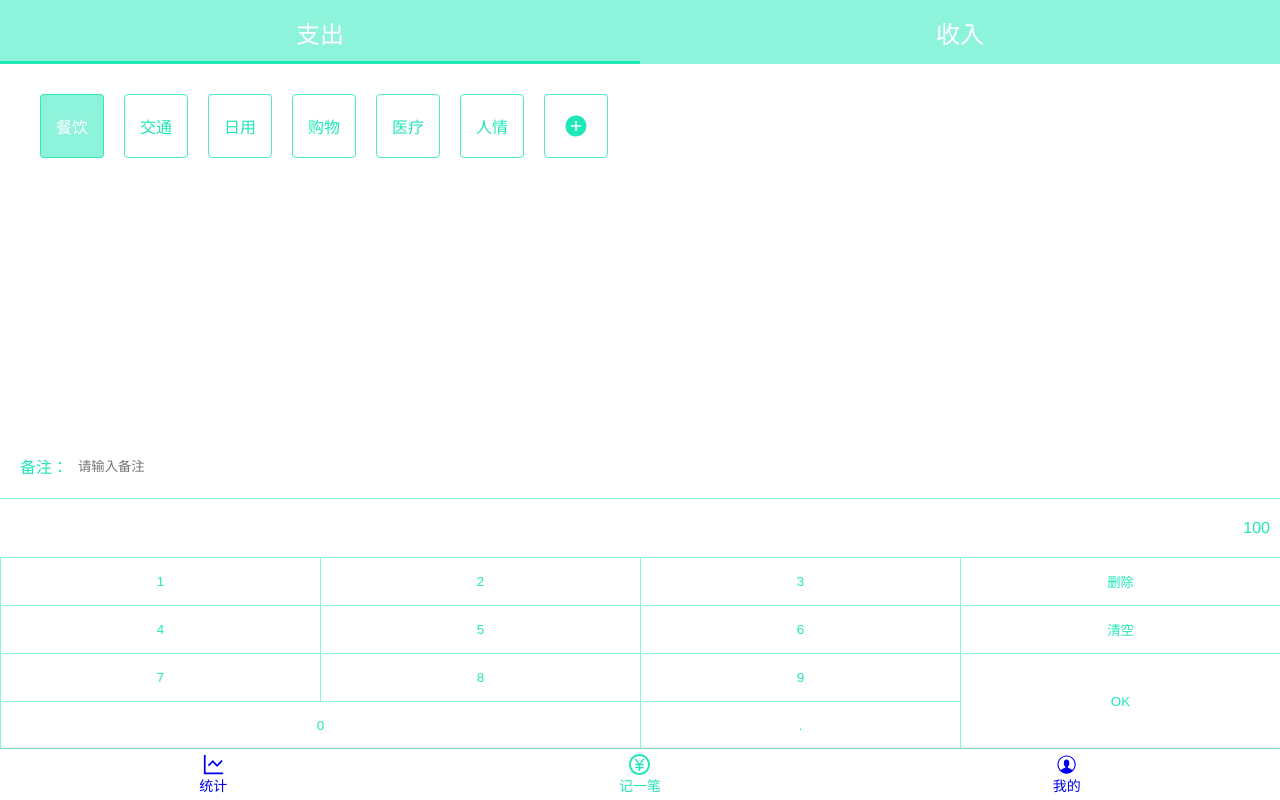
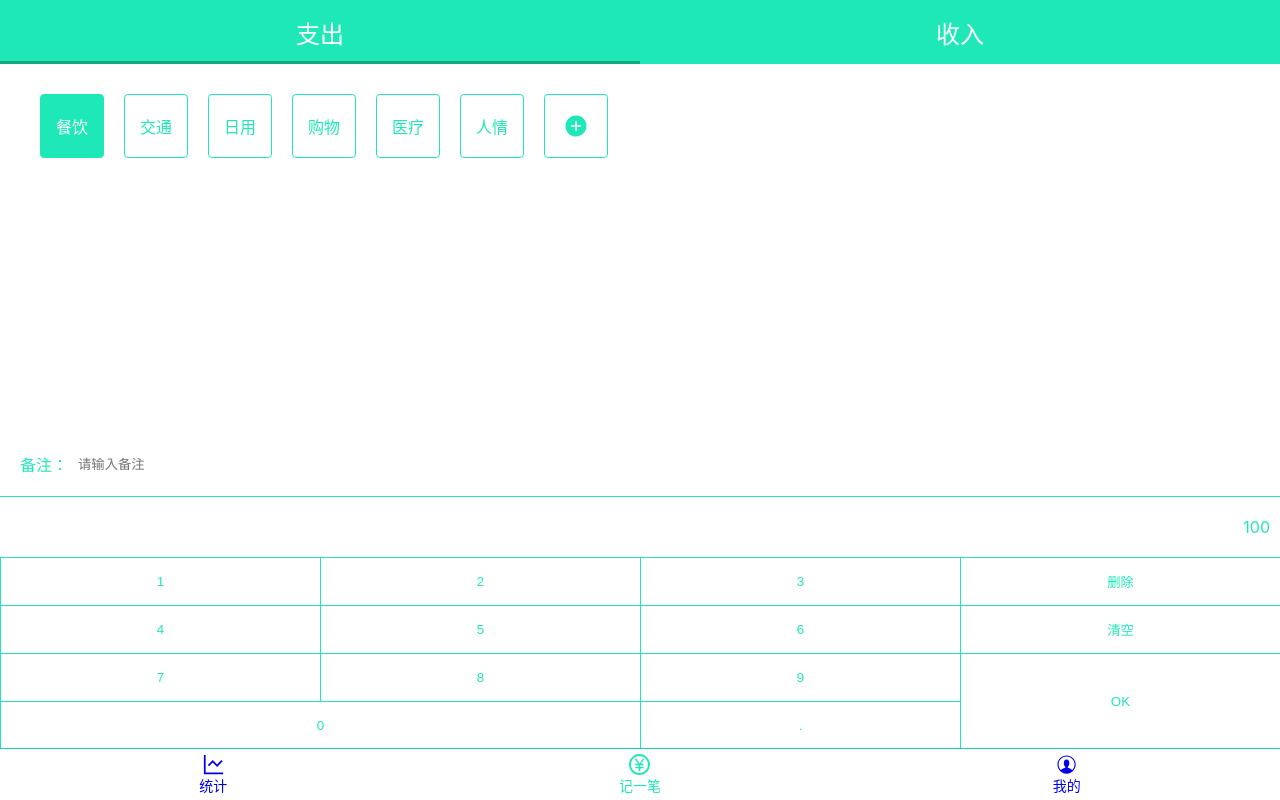
Before and after one commit to chenyulian/minto-account, a Vue app: page /#/record in a window 1280 px wide. Built offline with nearby package versions, Linux system fonts and the light colour scheme.

Commit message:
:art:添加common css

```diff
--- a/src/App.vue
+++ b/src/App.vue
@@ -6,6 +6,7 @@
 
 <style lang="scss">
 @import "~@/assets/style/reset.scss";
+@import "~@/assets/style/common.scss";
 
 #app {
   font-family: Avenir, Helvetica, Arial, sans-serif;
--- /dev/null
+++ b/src/assets/style/common.scss
@@ -0,0 +1,4 @@
+$font-hei: -apple-system, "Noto Sans", "Helvetica Neue", Helvetica, "Nimbus Sans L", Arial, "Liberation Sans", "PingFang SC", "Hiragino Sans GB", "Noto Sans CJK SC", "Source Han Sans SC", "Source Han Sans CN", "Microsoft YaHei", "Wenquanyi Micro Hei", "WenQuanYi Zen Hei", "ST Heiti", SimHei, "WenQuanYi Zen Hei Sharp", sans-serif;
+$font-kai: Baskerville, Georgia, "Liberation Serif", "Kaiti SC", STKaiti, "AR PL UKai CN", "AR PL UKai HK", "AR PL UKai TW", "AR PL UKai TW MBE", "AR PL KaitiM GB", KaiTi, KaiTi_GB2312, DFKai-SB, "TW\-Kai", serif;
+$font-song: Georgia, "Nimbus Roman No9 L", "Songti SC", "Noto Serif CJK SC", "Source Han Serif SC", "Source Han Serif CN", STSong, "AR PL New Sung", "AR PL SungtiL GB", NSimSun, SimSun, "TW\-Sung", "WenQuanYi Bitmap Song", "AR PL UMing CN", "AR PL UMing HK", "AR PL UMing TW", "AR PL UMing TW MBE", PMingLiU, MingLiU, serif;
+$color-highlight: rgb(30, 232, 183);
--- a/src/components/Nav.vue
+++ b/src/components/Nav.vue
@@ -16,12 +16,14 @@
 </template>
 
 <style lang="scss" scoped>
+@import "~@/assets/style/common.scss";
 nav {
   display: flex;
   flex-direction: row;
   font-size: 14px;
   padding: 5px 0;
   box-shadow: 0 0 3px rgba(0, 0, 0, 0.25);
+  font-family: $font-hei;
   >.item {
     padding: 0 12px;
     display: flex;
@@ -31,7 +33,7 @@ nav {
     justify-content: center;
 
     &.router-link-active {
-        color: rgb(30, 232, 183);
+        color: $color-highlight;
     }
   }
 
--- a/src/components/Record/Notes.vue
+++ b/src/components/Record/Notes.vue
@@ -16,10 +16,11 @@
 </script>
 
 <style lang="scss" scoped>
+    @import "~@/assets/style/common.scss";
     .notes {
         display: flex;
         align-items: center;
-        color: rgba(30, 232, 183);
+        color: $color-highlight;
         > .name {
             padding-left: 20px;
             padding-right: 10px;
--- a/src/components/Record/NumberPad.vue
+++ b/src/components/Record/NumberPad.vue
@@ -33,42 +33,44 @@
 </script>
 
 <style lang="scss" scoped>
-
+    @import "~@/assets/style/common.scss";
     .numberPad {
-        color: rgba(30, 232, 183);
+        color: $color-highlight;
+        font-family: $font-hei;
         > .output {
             padding: 20px 10px;
             text-align: right;
-            border-top: 1px solid rgba(30, 232, 183, 50%);
+            border-top: 1px solid $color-highlight;
         }
         > .buttons {
             > button {
                 $h: 48px;
                 width: 25%;
                 height: $h;
-                border-left: 1px solid rgba(30, 232, 183, 50%);
+                border-left: 1px solid $color-highlight;
                 border-right: none;
-                border-top: 1px solid rgba(30, 232, 183, 50%);
+                border-top: 1px solid $color-highlight;
                 border-bottom: none;
                 background-color: transparent;
-                color: rgba(30, 232, 183);
+                color: $color-highlight;
                 float: left;
                 &.ok {
                     height: 2*$h;
                     float:right;
-                    border-bottom: 1px solid rgba(30, 232, 183, 50%);
+                    border-bottom: 1px solid $color-highlight;
                 }
                 &.zero {
                     width: 50%;
-                    border-bottom: 1px solid rgba(30, 232, 183, 50%);
+                    border-bottom: 1px solid $color-highlight;
                 }
 
                 &.point {
-                    border-bottom: 1px solid rgba(30, 232, 183, 50%);
+                    border-bottom: 1px solid $color-highlight;
                 }
 
                 &:focus {
-                    background-color: rgba(30, 232, 183, 50%);
+                    background-color: $color-highlight;
+                    color: white;
                 }
             }
 
--- a/src/components/Record/Tags.vue
+++ b/src/components/Record/Tags.vue
@@ -23,12 +23,14 @@
 </script>
 
 <style lang="scss" scoped>
+ @import "~@/assets/style/common.scss";
  .tags {
         flex-grow: 1;
         flex-wrap: wrap;
         background-color: white;
         overflow: auto;
-        color: rgba(30, 232, 183);
+        color: $color-highlight;
+        font-family: $font-hei;
 
         > ul {
             display: flex;
@@ -38,14 +40,14 @@
         > ul > li {
             width: 64px;
             height: 64px;
-            border: 1px solid rgba(30, 232, 183, 80%);
+            border: 1px solid $color-highlight;
             display: flex;
             justify-content: center;
             align-items: center;
             margin: 10px;
             border-radius: 4px;
             &.selected {
-                background-color: rgba(30, 232, 183, 50%);
+                background-color: $color-highlight;
                 color: white;
             }
         }
--- a/src/components/Record/Types.vue
+++ b/src/components/Record/Types.vue
@@ -18,10 +18,12 @@
 </script>
 
 <style lang="scss" scoped>
+    @import "~@/assets/style/common.scss";
     .types {
+        font-family: $font-hei;
         color: white;
         display: flex;
-        background: rgba(30, 232, 183,50%);;
+        background: $color-highlight;;
         flex-direction: row;
         font-size: 24px;
         text-align: center;
@@ -37,7 +39,7 @@
                 content: '';
                 width: 100%;
                 height: 3px;
-                background-color: rgba(30, 232, 183);
+                background-color: darken($color-highlight, 15%);
                 bottom: 0;
                 left: 0;
             }
```
